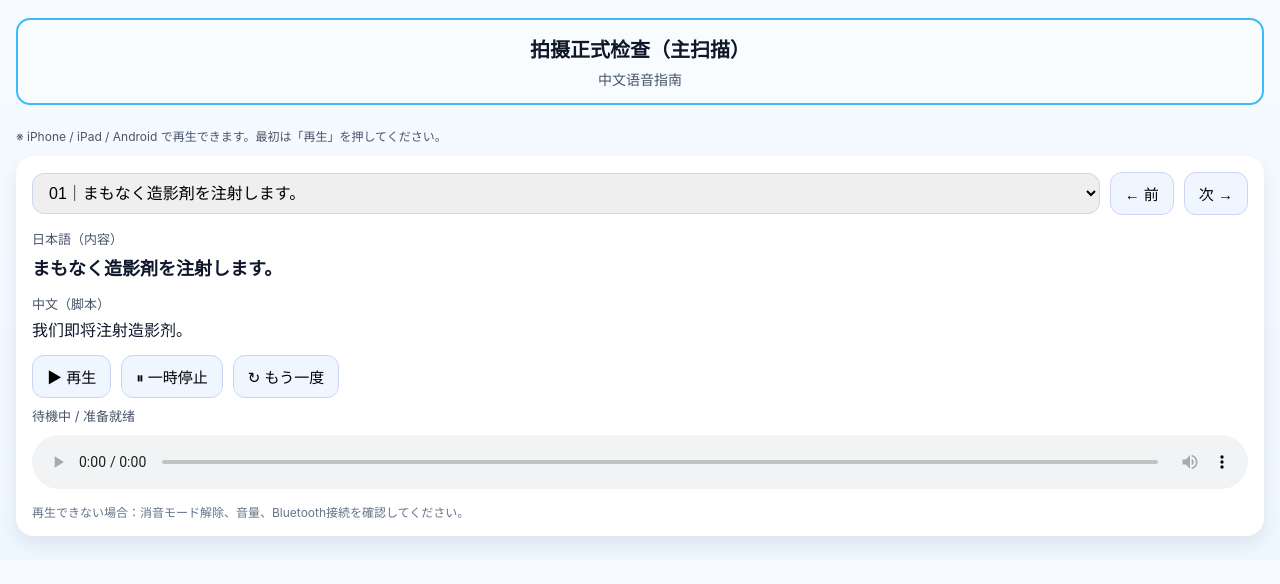
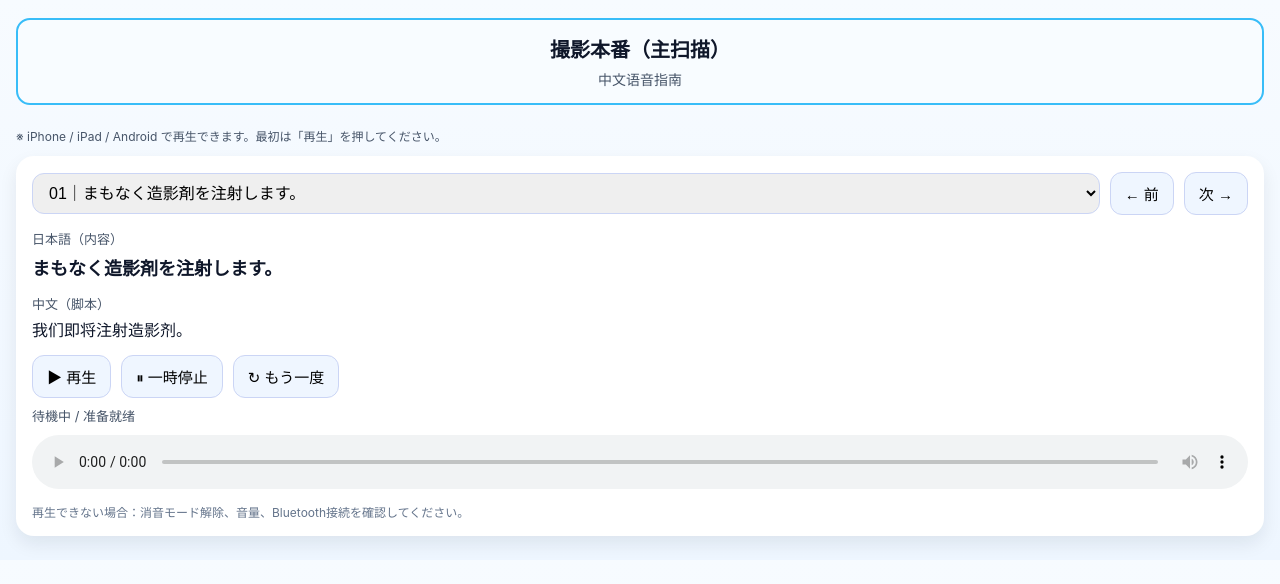
Before and after one commit to orinndo/actual-injection-CN, a plain HTML site: page index.html in a window 1280 px wide. Drawn offline with Linux system fonts and the light colour scheme.

Commit message:
Add files via upload

```diff
--- a/index.html
+++ b/index.html
@@ -29,7 +29,7 @@ audio{width:100%;margin-top:10px;}
 <body>
 <div class="header">
   <div class="frame-title">
-    <h1>拍摄正式检查（主扫描）</h1>
+    <h1>撮影本番（主扫描）</h1>
     <p>中文语音指南</p>
   </div>
 </div>
```
